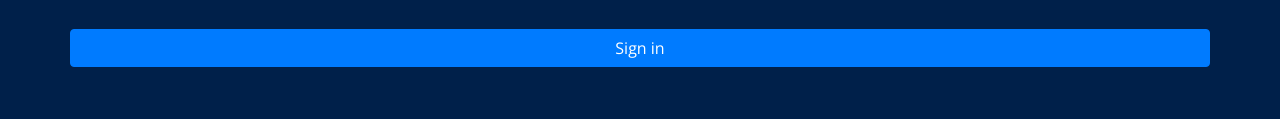
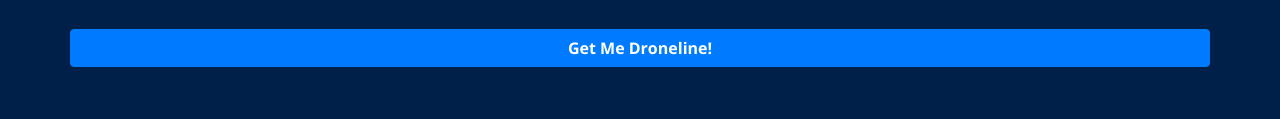
Before and after one commit to droneline-io/homepage, a plain HTML site: page register.html in a window 1280 px wide. Shown: the part 442-561 px from the top of the page. Drawn offline with nearby package versions, Linux system fonts and the light colour scheme; some packages are replaced by stand-ins of ours.

Commit message:
register submit text

```diff
--- a/register.html
+++ b/register.html
@@ -121,7 +121,7 @@
 
 
         <!-- Submit button -->
-        <button data-mdb-ripple-init type="submit" class="btn btn-primary btn-block">Sign in</button>
+        <button data-mdb-ripple-init type="submit" class="btn btn-primary btn-block font-weight-bold">Get Me Droneline!</button>
       </form>
     </div>
   </section>
```
